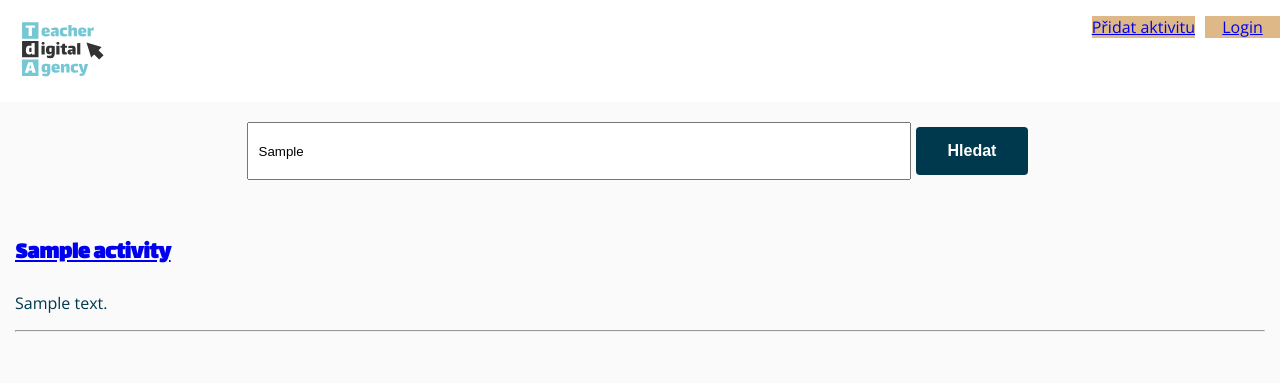
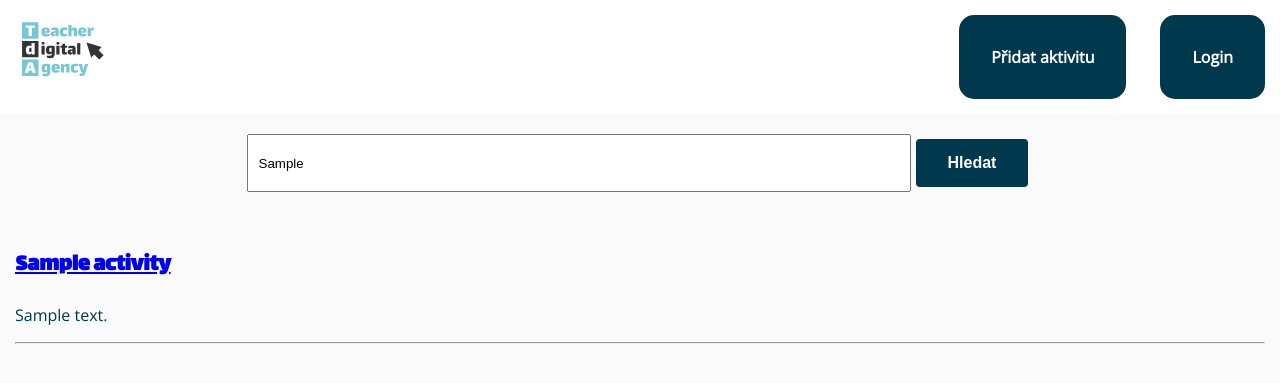
Before and after one commit to Pero-coder/TdA24-GRF-Banana-in-Microwave, a Flask app: template templates/homepage.html in a window 1280 px wide. Shown: the top 383 px of the page. Run offline with Flask 3, Linux system fonts and the light colour scheme; the template is opened without the code that fills it: most values are stand-ins (such as "Sample title", 1, 10 or a date in 2020); parts of the project's set-up code (start-up, migrations or seed data) failed here and were passed over.

Commit message:
Add link buttons to navbar

```diff
--- a/static/home.css
+++ b/static/home.css
@@ -19,8 +19,30 @@ p {
 
 .navbar {
     background-color: #ffffff;
+    width: 100%;
+    display: flex;
+    flex-direction: row;
+    justify-content: space-between;
 }
 
+.link-button {
+    background-color: #00384D;
+    border: none;
+    color: white;
+    padding: 15px 32px;
+    text-align: center;
+    text-decoration: none;
+    display: inline-block;
+    font-size: 16px;
+    margin: 15px 15px;
+    border-radius: 15px;
+    font-weight: bold;
+}
+
+.link-button:hover {
+    background-color: #74C7D3;
+    cursor: pointer;
+}
 
 button {
     background-color: #00384D;
--- a/templates/homepage.html
+++ b/templates/homepage.html
@@ -59,17 +59,14 @@
 
         <a href="/"><img class="logo" src="{{url_for('static', filename='logo.svg')}}" alt="logo"></a>
 
-        <a style="float: right; min-height: 40px; min-width: 75px;" href="/login">
-            <div style="background-color: burlywood;">
-                <p style="text-align: center;">Login</p>
-            </div>
-        </a>
-
-        <a style="float: right; min-height: 40px; min-width: 75px; margin-right: 10px;" href="/tvorba-aktivity">
-            <div style="background-color: burlywood;">
-                <p style="text-align: center;">Přidat aktivitu</p>
-            </div>
-        </a>
+        <div>
+            <a class="link-button" href="/tvorba-aktivity">
+                <p>Přidat aktivitu</p>
+            </a>
+            <a class="link-button" href="/login">
+                <p>Login</p>
+            </a>
+        </div>
     </div>
 
     <div style="display: flex; justify-content: center; margin: 20px 0;">
```
